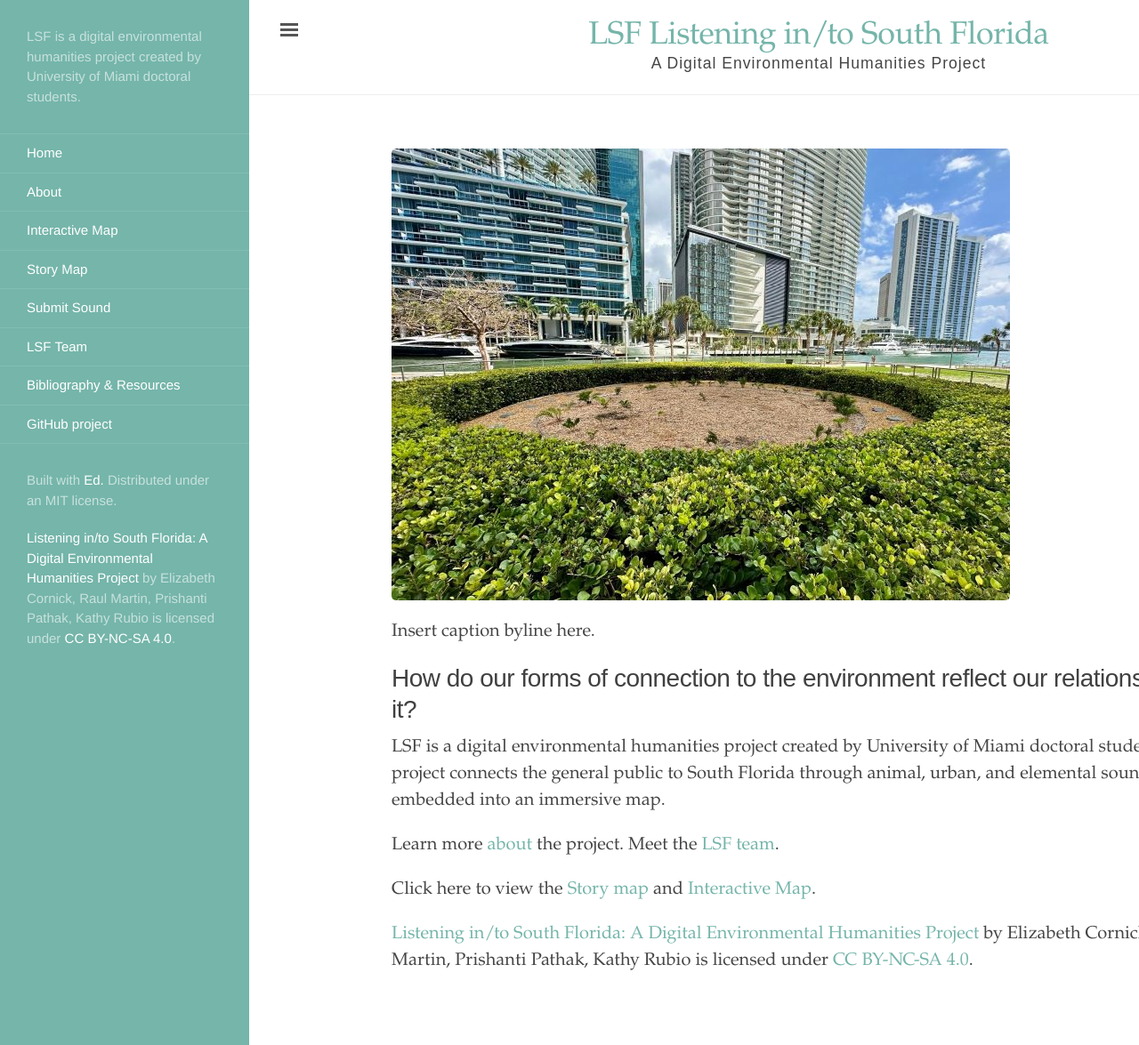
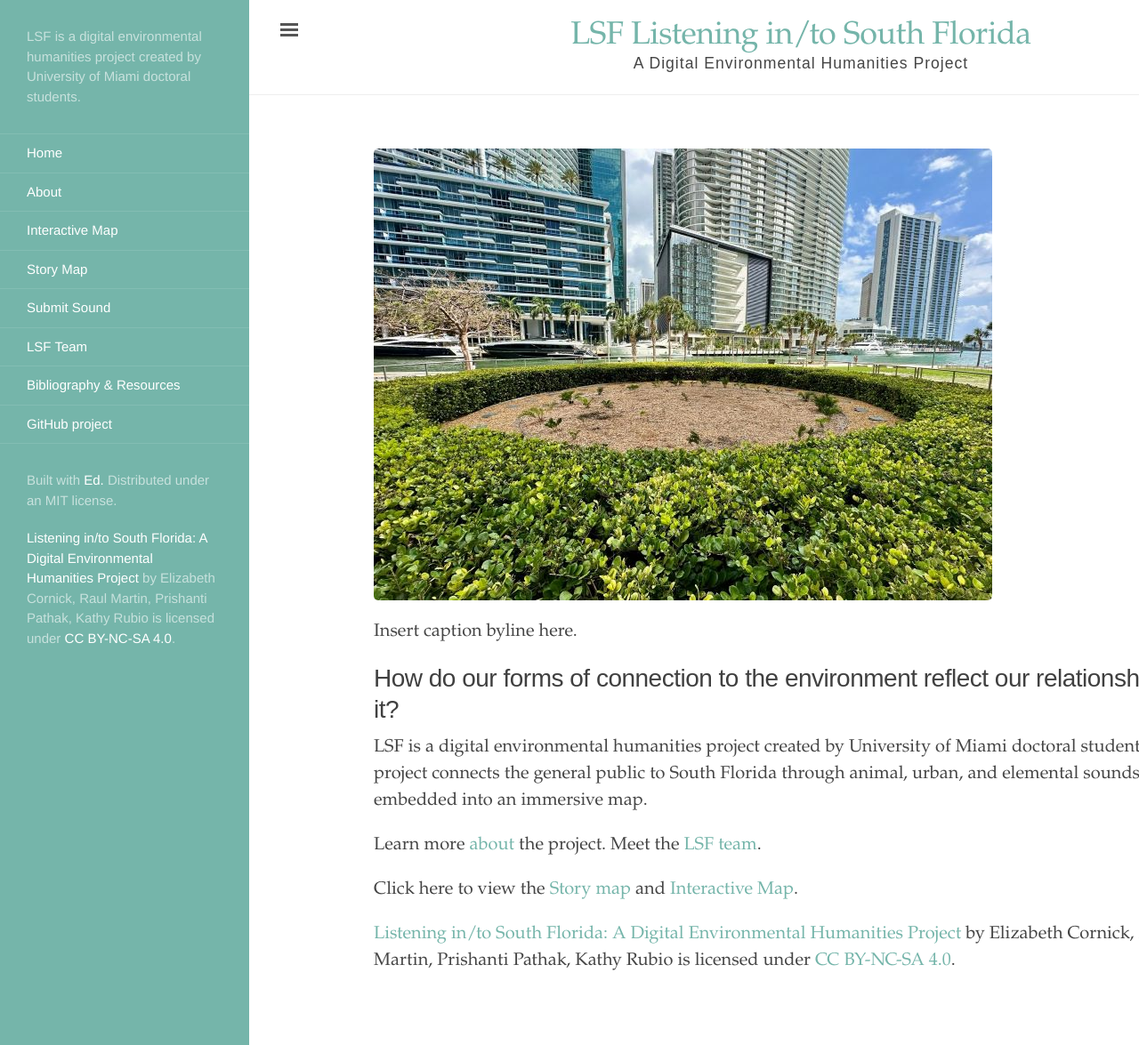
Before and after one commit to rm4-25/lsf_3, a Jekyll site: the page built from index.html, in a window 1280 px wide and 1175 px high. Shown: the whole window at 89% size. Built offline with Jekyll 4.4.1, drawn with Linux system fonts in a browser that asks for light colours.

Commit message:
Update _ed.scss
.container line 85- CHANGED padding-left 1 and padding right 1 to padding-left 0 and padding-right 2.

```diff
--- a/_sass/_ed.scss
+++ b/_sass/_ed.scss
@@ -84,8 +84,8 @@ This change impacts every page on the site, so I'll have to figure how to make i
 
 .container {
   max-width: 38rem;
-  padding-left:  1rem;
-  padding-right: 1rem;
+  padding-left:  0rem;
+  padding-right: 2rem;
   margin-left:  auto;
   margin-right: auto;
 }
```
